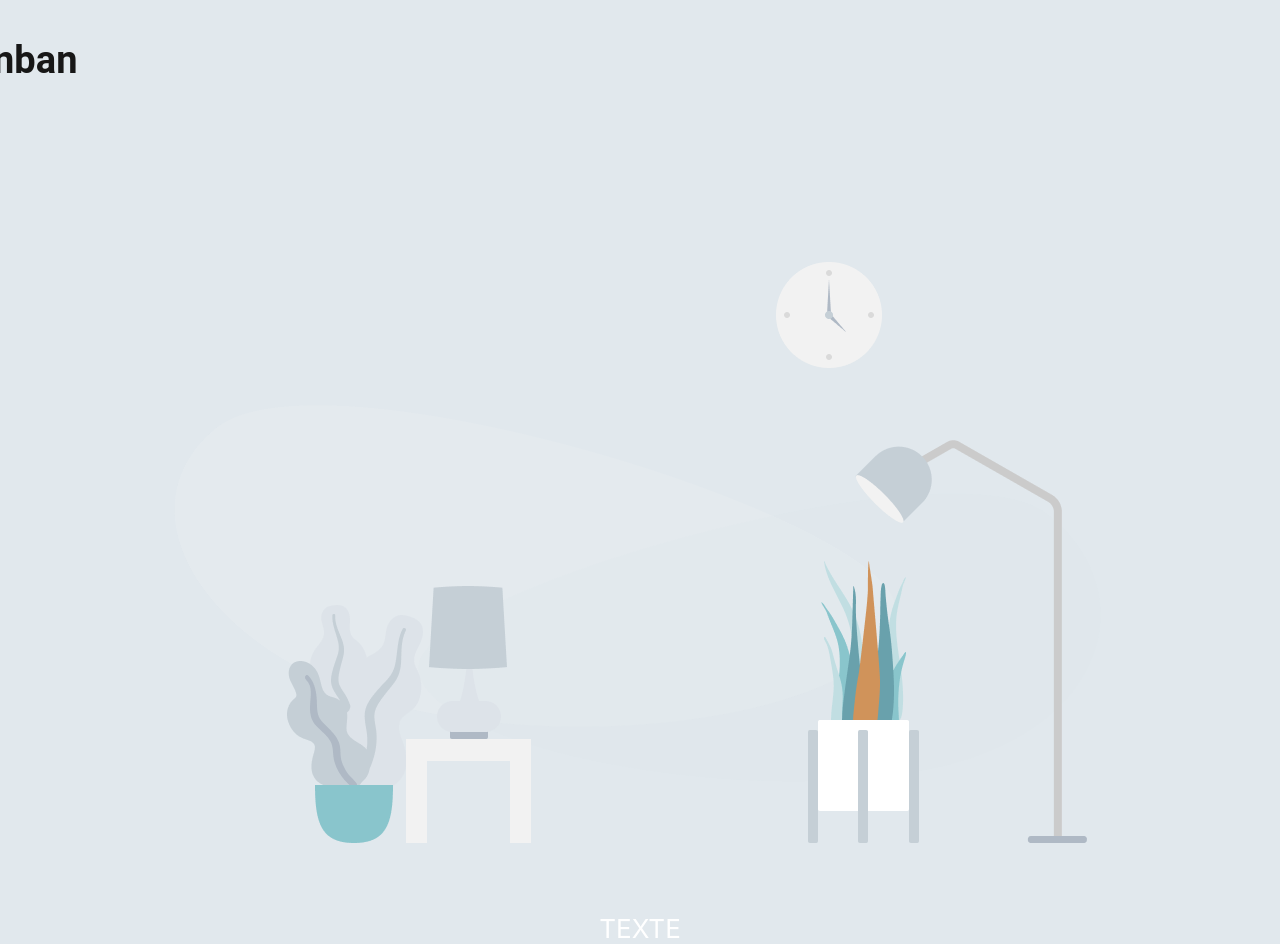
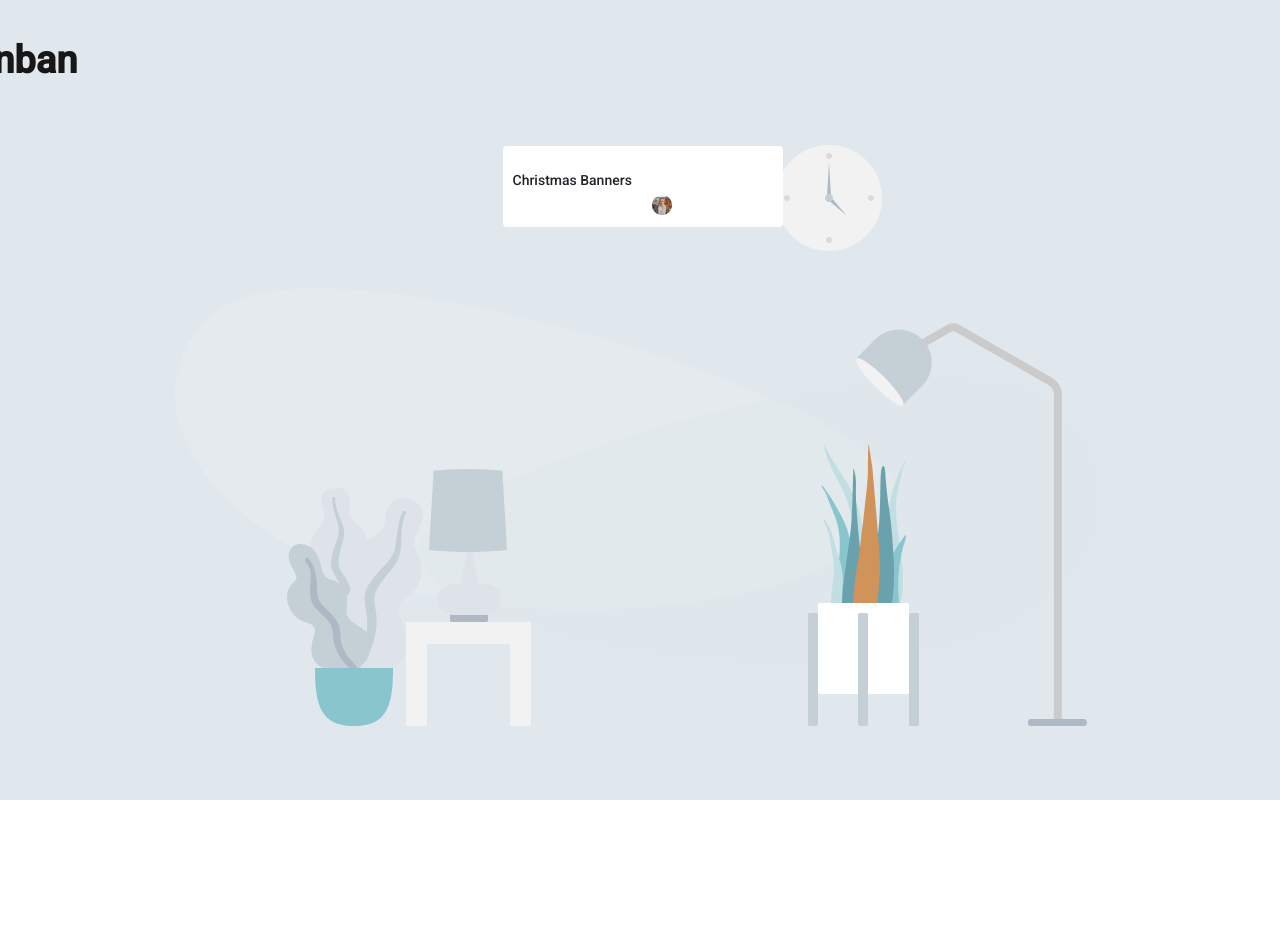
Before and after one commit to rfcosta85/kanban, a React (Create React App) app in the folder kanban/: page / in a window 1280 px wide. After the commit the page ends 800 px from the top, so only its background shows below. Built offline with nearby package versions, Linux system fonts and the light colour scheme.

Commit message:
Atualização de BackGround e de Card1

```diff
--- a/kanban/public/index.html
+++ b/kanban/public/index.html
@@ -1,6 +1,9 @@
 <!DOCTYPE html>
 <html lang="en">
   <head>
+    <link rel="preconnect" href="https://fonts.googleapis.com">
+    <link rel="preconnect" href="https://fonts.gstatic.com" crossorigin>
+    <link href="https://fonts.googleapis.com/css2?family=Roboto:wght@500&display=swap" rel="stylesheet">
     <meta charset="utf-8" />
     <link rel="icon" href="%PUBLIC_URL%/favicon.ico" />
     <meta name="viewport" content="width=device-width, initial-scale=1" />
--- a/kanban/src/App.css
+++ b/kanban/src/App.css
@@ -1,13 +1,5 @@
 
-.App {
-  text-align: center;
-}
 
-.App-logo {
-  height: 792px;
-  width:1011px;
-  pointer-events: none;
-}
 
 .App-header {
   background-color: #E1E8ED;
@@ -15,22 +7,44 @@
   display: flex;
   flex-direction: column;
   align-items: center;
-  justify-content: center;
   font-size: calc(10px + 2vmin);
   color: white;
+  background-image:url('./Home.png');
+  background-repeat: no-repeat;
+  background-position: center;
+
 }
-
-.App-link {
-  color: #61dafb;
-}
-
 .kanban_text{
-
-  font-family: Roboto;
   font-style: normal;
   font-weight: bold;
   font-size: 38px;
   line-height: 45px;
  color:#171717;
  margin-right: 1254px;
+
 }
+.Card_div{
+  display: flex;
+  flex-direction: column;
+  align-items: flex-start;
+  padding: 15px 10px;
+  position: static;
+  margin-left: 5px;
+}
+
+.avatar_male{
+ margin-left: 20px;
+ margin-top: 36px;
+
+}
+.text1_style{
+  position: static;
+  font-style: normal;
+  font-size: 14px;
+  line-height: 21px;
+  color: #212529;
+  margin-top: 1px;
+  margin-left: 10px;
+  height: 20px;
+
+}
--- a/kanban/src/App.js
+++ b/kanban/src/App.js
@@ -1,19 +1,28 @@
-import logo from './Home.png';
+import back from './Home.png';
 import './App.css';
-import column from './components/column/column.js';
+import Card from './components/Card/Card';
+import avatar from './components/icon/female.png'
+import avatar2 from './components/icon/man.png'
+import Label from './components/Label_card/Label_card'
+
 
 function App() {
   return (
+
     <div className="App">
       <header className="App-header">
-      <p class="kanban_text">
-          Kanban
-        </p>
-        <img src={logo} className="App-logo" alt="logo" />
-        <div class ="column_car">TEXTE</div>
+      <p class="kanban_text">Kanban </p>
+      <div className="Card_div">
+        <Card>
+        <p className="text1_style">Christmas Banners</p>
+         <img src={avatar} className="avatar_male" alt="avatar" />
+        </Card>
+        </div>
 
-      </header>
+     </header>
+
     </div>
+
   );
 }
 
--- /dev/null
+++ b/kanban/src/components/Card/Card.css
@@ -0,0 +1,12 @@
+  .card_label {
+    display: flex;
+    flex-direction: row;
+    align-items: center;
+     background-color: #ffff;
+     height: 81px;
+     width: 280px;
+   margin-top: 10px;
+   border-radius: 4px;
+
+
+  }
--- /dev/null
+++ b/kanban/src/components/Card/Card.js
@@ -0,0 +1,12 @@
+import './Card.css'
+const Card = (props) => {
+  const { children = 'Label'} = props
+
+  return (
+     <div className="card_label">{children}
+     <span className="label"></span>
+    </div>
+  )
+}
+
+export default Card
--- /dev/null
+++ b/kanban/src/components/Label_card/Label_card.js
@@ -0,0 +1,9 @@
+import './Label_card.css'
+
+
+const Label_card = (children) => {
+  return (
+    <span className="card_label"></span>
+  )
+}
+export default Label_card
--- a/kanban/src/components/column/column.css
+++ /dev/null
@@ -1,12 +0,0 @@
-.column_card{
-display: flex;
-flex-direction: column;
-align-items: center;
-padding: 0px;
-
-position: absolute;
-width: 300px;
-height: 226px;
-left: 395px;
-top: 129px;
-}
--- a/kanban/src/components/column/column.js
+++ /dev/null
@@ -1,6 +0,0 @@
-import './column.css'
-const column = () =>{
-    return <div class = "column_card"></div>
-}
-
-export default column
--- a/kanban/src/index.css
+++ b/kanban/src/index.css
@@ -1,8 +1,6 @@
 body {
   margin: 0;
-  font-family: -apple-system, BlinkMacSystemFont, 'Segoe UI', 'Roboto', 'Oxygen',
-    'Ubuntu', 'Cantarell', 'Fira Sans', 'Droid Sans', 'Helvetica Neue',
-    sans-serif;
+ font-family: 'Roboto', sans-serif;
   -webkit-font-smoothing: antialiased;
   -moz-osx-font-smoothing: grayscale;
 }
```
Also changed, not shown: kanban/src/components/Label_card/Label_card.css (added), kanban/src/components/Text/Text.css (added), kanban/src/components/Text/Text.js (added), kanban/src/components/icon/female.png (added), kanban/src/components/icon/man.png (added).
